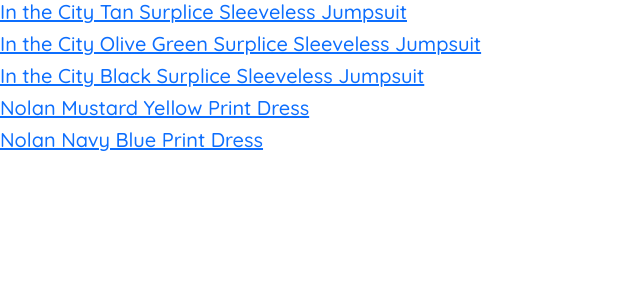
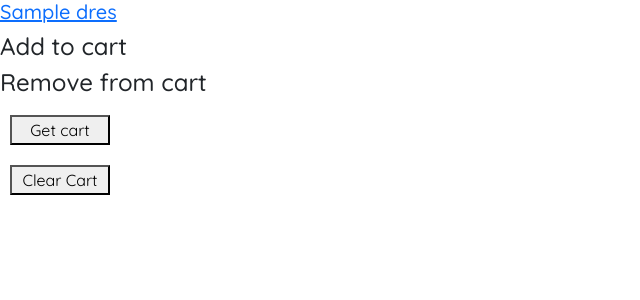
Before and after one commit to pexicade/Dayan_Shop, a Django app: page /shop/ in a window 1280 px wide. Shown: the part 67-367 px from the top of the page, without its empty margins (0-640 px from the left). Run offline with Django 4.2, Linux system fonts and the light colour scheme; tables that the repository leaves empty hold one stand-in row (values such as "Sample post"); some libraries are stand-ins or nearby versions.

Commit message:
added cart
Added some method for cart functionality. Changed index.html to support some simple functions for cart.

```diff
--- a/shop/templates/shop/index.html
+++ b/shop/templates/shop/index.html
@@ -1,8 +1,66 @@
 {% extends 'shop/base.html' %}
 {% block content %}
-<h5><a href="Dress/15">In the City Tan Surplice Sleeveless Jumpsuit</a></a></h5>
-<h5><a href="Dress/20">In the City Olive Green Surplice Sleeveless Jumpsuit</a></h5>
-<h5><a href="Dress/19">In the City Black Surplice Sleeveless Jumpsuit</a></h5>
-<h5><a href="Dress/29">Nolan Mustard Yellow Print Dress</a></h5>
-<h5><a href="Dress/21">Nolan Navy Blue Print Dress</a></h5>
+{% for dress in dresses%}
+    <div class="item">
+        <a href="Dress/{{dress.pk}}">
+            <h5>{{dress.name}}</h5>
+        </a>
+        <h4 id="add_to_cart" item_id="{{ dress.pk }}">Add to cart</h4>
+        <h4 id="remove_from_cart" item_id="{{ dress.pk }}">Remove from cart</h4>
+    </div>
+{% endfor %}
+<button id="get_cart" style="width: 100px; margin: 10px;">Get cart</button>
+<button id="clear_cart" style="width: 100px; margin: 10px;" >Clear Cart</button>
+<script>
+    // add an event listener to each div's h4 with id='add_to_cart', send ajax request to add to cart
+    $('.item #add_to_cart').click(function(e){
+        e.preventDefault();
+        var item_id = $(this).attr('item_id');
+        $.ajax({
+            url: './ajax/add_to_cart',
+            type: 'POST',
+            data: {'csrfmiddlewaretoken': "{{csrf_token}}","item_type":"Dress","item_id":item_id},
+            success: function (data, status, xhr){
+                console.log(data);
+            }
+        });
+    });
+    // add an event listener to each div's h4 with id='remove_from_cart', send ajax request to remove from cart
+    $('.item #remove_from_cart').click(function(e){
+        e.preventDefault();
+        var item_id = $(this).attr('item_id');
+        $.ajax({
+            url: './ajax/remove_from_cart',
+            type: 'POST',
+            data: {'csrfmiddlewaretoken': "{{csrf_token}}","item_type":"Dress","item_id":item_id},
+            success: function (data, status, xhr){
+                console.log(data);
+            }
+        });
+    });
+    // add an event listener to button with id="get_cart". on click send ajax request
+    $('#get_cart').click(function(e){
+        e.preventDefault();
+        $.ajax({
+            url: './ajax/get_cart',
+            type: 'POST',
+            data: {'csrfmiddlewaretoken': "{{csrf_token}}"},
+            success: function (data, status, xhr){
+                console.log(data);
+            }
+        });
+    });
+    // add an event listener to button with id="clear_cart". on click send ajax request
+    $('#clear_cart').click(function(e){
+        e.preventDefault();
+        $.ajax({
+            url: './ajax/clear_cart',
+            type: 'POST',
+            data: {'csrfmiddlewaretoken': "{{csrf_token}}"},
+            success: function (data, status, xhr){
+                console.log(data);
+            }
+        });
+    });
+</script>
 {% endblock %}
--- a/shop/templates/shop/item.html
+++ b/shop/templates/shop/item.html
@@ -1,5 +1,4 @@
 {% extends 'shop/base.html' %}
-
 {% block content %}
     <h2 id="title"></h2>
     <img id="img" src="" alt="">
--- a/shop/urls.py
+++ b/shop/urls.py
@@ -1,10 +1,19 @@
 from django.urls import path
 
-from .views import index, itemView, get_item
+from .views import (
+    index, itemView, get_item,
+    add_to_cart, remove_from_cart, decrease_item_count_from_cart, clear_cart, get_cart,
 
+    )
+
+app_name = 'shop'
 urlpatterns = [
     path('',index.as_view(),name="index"),
     path('<str:item_type>/<int:item_id>',itemView,name="item"),
     path('ajax/get_item',get_item,name="get_item"),
-
+    path('ajax/add_to_cart',add_to_cart,name="add_to_cart"),
+    path('ajax/remove_from_cart',remove_from_cart,name="remove_from_cart"),
+    path('ajax/decrease_item_count_from_cart',decrease_item_count_from_cart,name="decrease_item_count_from_cart"),
+    path('ajax/clear_cart',clear_cart,name="clear_cart"),
+    path('ajax/get_cart',get_cart,name="get_cart"),
 ]
--- a/shop/views.py
+++ b/shop/views.py
@@ -1,3 +1,4 @@
+from nturl2path import url2pathname
 from django.shortcuts import render
 from django.http import HttpResponse, HttpRequest, JsonResponse
 from django.db.models import QuerySet
@@ -49,10 +50,137 @@ def get_item(request: HttpRequest) -> HttpResponse:
         return JsonResponse({'status':'fail','error': 'Dress does not exist'})
     except KeyError:
         return JsonResponse({'status':'fail','error': 'Item type does not exist'})
-    except:
+    except Exception as e:
+        print(e)
         return JsonResponse({'status':'fail','error': 'Unknown error'})
 
+def add_to_cart(request: HttpRequest) -> HttpResponse:
+    try:
+        if request.method != 'POST':
+            return JsonResponse({'status':'fail', 'error':'method not allowed'})
+        data = request.POST
+        cart = request.session.get('cart', None)
+        if not cart:
+            cart = []
+        item_type = data.get('item_type', None)
+        item_id = data.get('item_id', None)
+        if not item_type or not item_id:
+            return JsonResponse({'status':'fail', 'error':'no item_type or item_id'})
+        item_id = int(item_id)
+        item1 = classes[item_type].objects.get(pk=item_id)# to make sure that the item_id is valid, because if it isnt it will throw an exception
+        for c,item in enumerate(cart):
+            if item[0] == item_type and item[1] == item_id:
+                cart[c] = (item_type, item_id, item[2] + 1)
+                break
+        else:
+            cart.append((item_type, item1.pk, 1))
+        request.session['cart'] = cart
+        return JsonResponse({'status':'ok', 'cart_item_count': len(cart)})
+    except KeyError:
+        return JsonResponse({'status':'fail','error': 'Item type does not exist'})
+    except Dress.DoesNotExist:
+        return JsonResponse({'status':'fail','error': 'Item does not exist'})
+    except Exception as e:
+        print(e)
+        return JsonResponse({'status':'fail','error': 'Unknown error'})
 
-#admin action view
-def make_duplicate(request: HttpRequest, queryset: QuerySet) -> HttpResponse:
-    return HttpResponse('Hello world')
+def remove_from_cart(request: HttpRequest) -> HttpResponse:
+    try:
+        if request.method != 'POST':
+            return JsonResponse({'status':'fail', 'error':'method not allowed'})
+        data = request.POST
+        cart = request.session.get('cart', None)
+        if not cart:
+            return JsonResponse({'status':'fail', 'error':'no item in cart'})
+        item_type = data.get('item_type', None)
+        item_id = data.get('item_id', None)
+        if not item_type or not item_id:
+            return JsonResponse({'status':'fail', 'error':'no item_type or item_id'})
+        item_id = int(item_id)
+        for item in cart:
+            if item[0] == item_type and item[1] == item_id:
+                cart.remove(item)
+                break
+        else:
+            return JsonResponse({'status':'fail', 'error':'item not in cart'})
+        request.session['cart'] = cart
+        return JsonResponse({'status':'ok', 'cart_item_count': len(cart)})
+    except Exception as e:
+        print(e)
+        return JsonResponse({'status':'fail','error': 'Unknown error'})
+
+def decrease_item_count_from_cart(request: HttpRequest) -> HttpResponse:
+    try:
+        if request.method != 'POST':
+            return JsonResponse({'status':'fail', 'error':'method not allowed'})
+        data = request.POST
+        cart = request.session.get('cart', None)
+        if not cart:
+            return JsonResponse({'status':'fail', 'error':'no item in cart'})
+        item_type = data.get('item_type', None)
+        item_id = data.get('item_id', None)
+        if not item_type or not item_id:
+            return JsonResponse({'status':'fail', 'error':'no item_type or item_id'})
+        for c, item in enumerate(cart):
+            if item[0] == item_type and item[1] == item_id:
+                if item[2] > 0:
+                    cart[c] = (item_type, item_id, item[2] - 1)
+                else:
+                    cart.remove(item)
+                break
+        else:
+            return JsonResponse({'status':'fail', 'error':'item not in cart'})
+        request.session['cart'] = cart
+        return JsonResponse({'status':'ok', 'cart_item_count': len(cart)})
+    except Exception as e:
+        print(e)
+        return JsonResponse({'status':'fail','error': 'Unknown error'})
+
+def clear_cart(request: HttpRequest) -> HttpResponse:
+    try:
+        if request.method != 'POST':
+            return JsonResponse({'status':'fail', 'error':'method not allowed'})
+        cart = request.session.get('cart', None)
+        if cart:
+            request.session['cart'] = []
+        return JsonResponse({'status':'ok',})
+    except Exception as e:
+        print(e)
+        return JsonResponse({'status':'fail','error': 'Unknown error'})
+
+def get_cart(request: HttpRequest) -> HttpResponse:
+    try:
+        if request.method != 'POST':
+            return JsonResponse({'status':'fail', 'error':'method not allowed'})
+        cart = request.session.get('cart', None)
+        if not cart:
+            return JsonResponse({'status':'fail', 'error':'no item in cart'})
+        return JsonResponse({'status':'ok', 'cart': item_preview(cart), 'total_price': get_total_price(cart), 'item_count':len(cart), 'total_count': sum([item[2] for item in cart])})
+    except Exception as e:
+        print(e)
+        return JsonResponse({'status':'fail','error': 'Unknown error'})
+
+def item_preview(cart: list[tuple]) -> list[dict]:
+    res = []
+    for i in cart:
+        item = classes[i[0]].objects.get(pk=i[1])
+        image = item.images.all()[0]
+        res.append({
+            'item_type': i[0],
+            'item_id': i[1],
+            'item_name': item.name,
+            'item_price': item.price,
+            'item_count': i[2],
+            'image': image.image.url,
+            'image_alt': image.image_alt,
+            'color': item.color.name,
+            'size': item.sizes.all()[0].name,
+        })
+    return res
+
+def get_total_price(cart: list[tuple]) -> int:
+    total_price = 0
+    for i in cart:
+        item = classes[i[0]].objects.get(pk=i[1])
+        total_price += item.price * i[2]
+    return total_price
```
